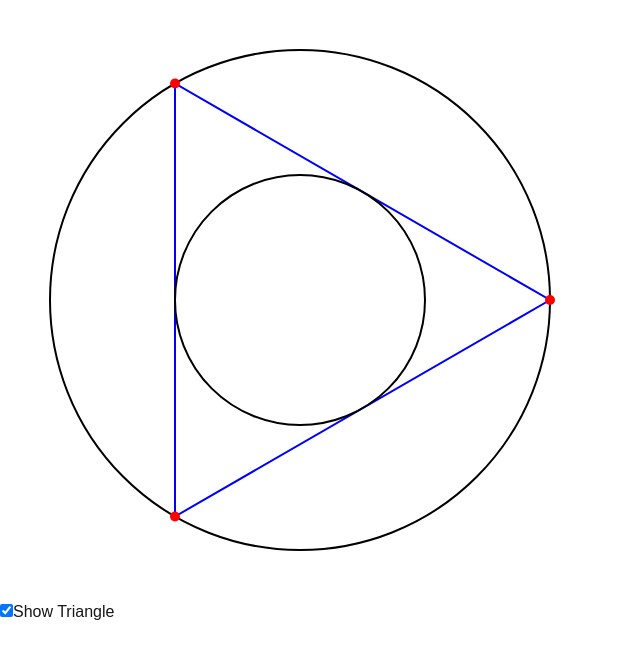
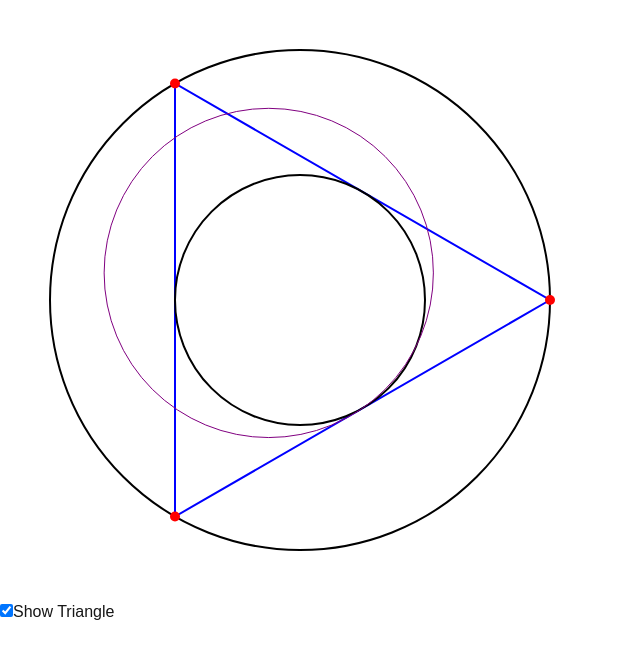
Before and after one commit to phivk/circum-circle, a Next.js app: page / in a window 1280 px wide. Shown: the top 658 px of the page, without its empty margins (0-640 px from the left). Built offline with nearby package versions, Linux system fonts and the light colour scheme.

Commit message:
add nine-point circle

```diff
--- a/src/app/CircleAndTriangle.tsx
+++ b/src/app/CircleAndTriangle.tsx
@@ -73,6 +73,8 @@ const CircleAndTriangle: React.FC<CircleWithTriangleProps> = ({
     setDraggingIndex(null);
   };
 
+  // Incircle //
+
   // Calculate incenter
   const calculateIncenter = () => {
     const [A, B, C] = points;
@@ -103,6 +105,74 @@ const CircleAndTriangle: React.FC<CircleWithTriangleProps> = ({
 
   const incenter = calculateIncenter();
   const inradius = calculateInradius();
+
+  // nine point circle //
+
+  const calculateMidpoints = () => {
+    const [A, B, C] = points;
+    return [
+      { x: (A.x + B.x) / 2, y: (A.y + B.y) / 2 },
+      { x: (B.x + C.x) / 2, y: (B.y + C.y) / 2 },
+      { x: (C.x + A.x) / 2, y: (C.y + A.y) / 2 },
+    ];
+  };
+
+  const calculateOrthocenter = () => {
+    const [A, B, C] = points;
+    const mAB = (B.y - A.y) / (B.x - A.x);
+    const mBC = (C.y - B.y) / (C.x - B.x);
+
+    const hA = {
+      x: (B.x + C.x) / 2,
+      y: (B.y + C.y) / 2,
+    };
+    const hB = {
+      x: (A.x + C.x) / 2,
+      y: (A.y + C.y) / 2,
+    };
+
+    const orthocenter = {
+      x:
+        (mAB * mBC * (hA.y - hB.y) +
+          mBC * (hA.x + hB.x) -
+          mAB * (hA.x + hB.x)) /
+        (2 * (mBC - mAB)),
+      y: (hA.y + hB.y) / 2,
+    };
+    return orthocenter;
+  };
+
+  const calculateCircumcenter = () => {
+    const [A, B, C] = points;
+    const D = 2 * (A.x * (B.y - C.y) + B.x * (C.y - A.y) + C.x * (A.y - B.y));
+
+    const Ux =
+      ((A.x ** 2 + A.y ** 2) * (B.y - C.y) +
+        (B.x ** 2 + B.y ** 2) * (C.y - A.y) +
+        (C.x ** 2 + C.y ** 2) * (A.y - B.y)) /
+      D;
+    const Uy =
+      ((A.x ** 2 + A.y ** 2) * (C.x - B.x) +
+        (B.x ** 2 + B.y ** 2) * (A.x - C.x) +
+        (C.x ** 2 + C.y ** 2) * (B.x - A.x)) /
+      D;
+
+    return { x: Ux, y: Uy };
+  };
+
+  const midpoints = calculateMidpoints();
+  const orthocenter = calculateOrthocenter();
+  const circumcenter = calculateCircumcenter();
+
+  const ninePointCenter = {
+    x: (circumcenter.x + orthocenter.x) / 2,
+    y: (circumcenter.y + orthocenter.y) / 2,
+  };
+
+  const ninePointRadius = Math.sqrt(
+    (ninePointCenter.x - midpoints[0].x) ** 2 +
+      (ninePointCenter.y - midpoints[0].y) ** 2
+  );
 
   return (
     <div>
@@ -143,6 +213,15 @@ const CircleAndTriangle: React.FC<CircleWithTriangleProps> = ({
           fill="none"
         />
 
+        {/* Draw nine-point circle */}
+        <circle
+          cx={ninePointCenter.x}
+          cy={ninePointCenter.y}
+          r={ninePointRadius}
+          stroke="purple"
+          fill="none"
+        />
+
         {/* Draw points */}
         {points.map((point, index) => (
           <circle
```
